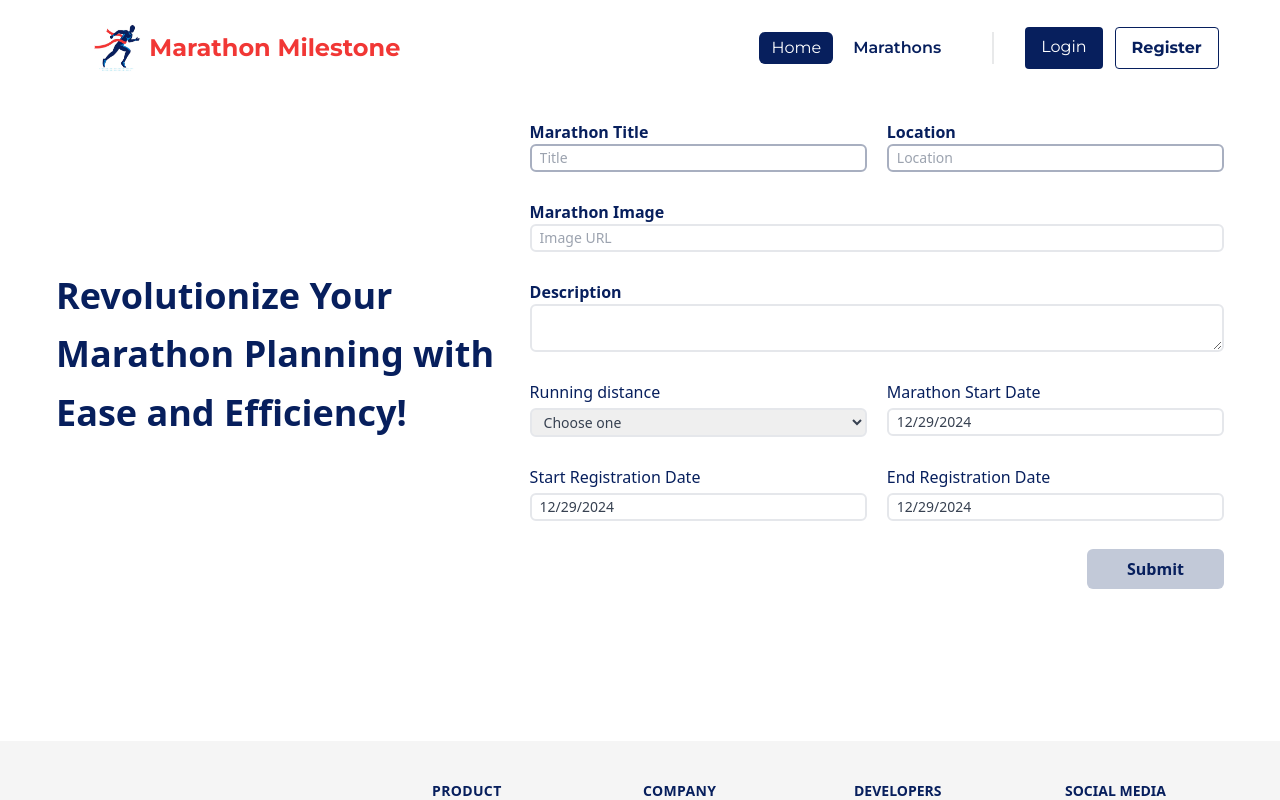
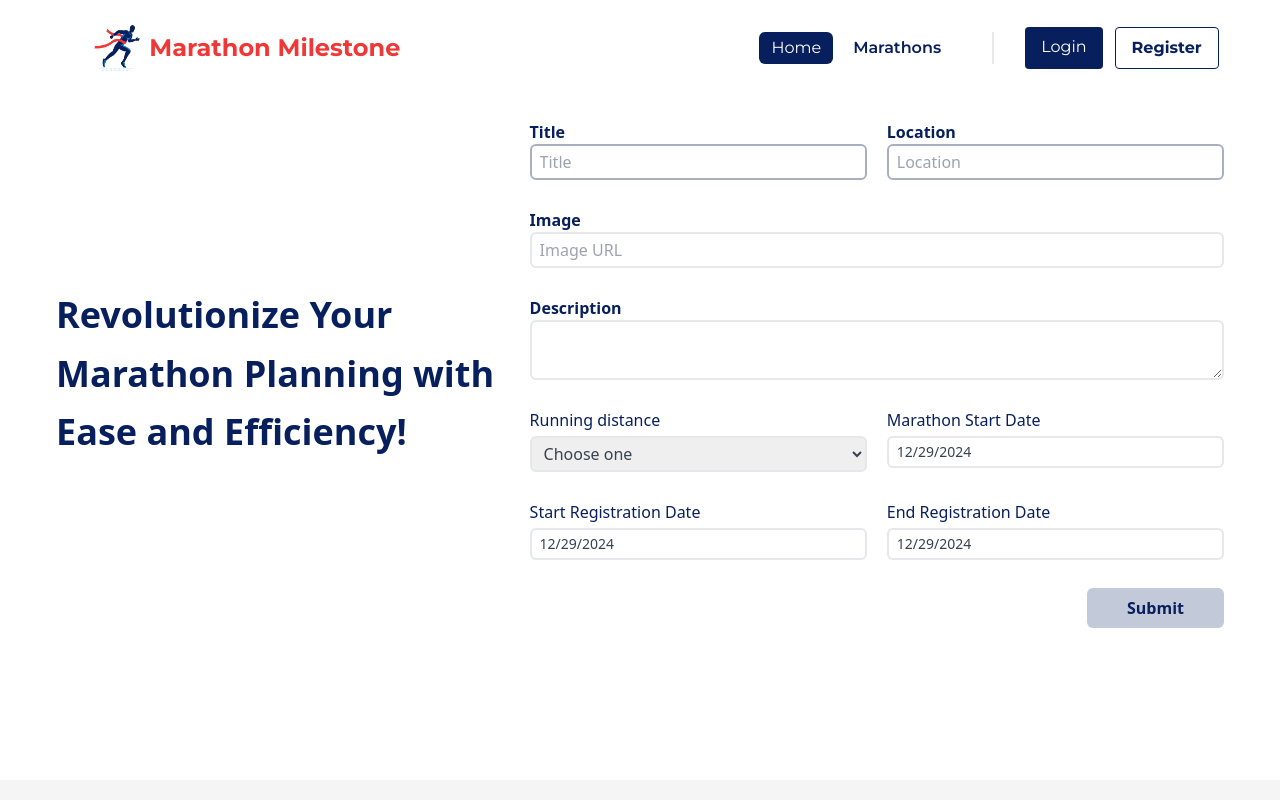
Before and after one commit to Ridoy5315/Marathon-Management-System-client, a React (Vite) app: page /add-marathon in a window 1280 px wide. Shown: the top 800 px of the page. Built offline with nearby package versions, Linux system fonts and the light colour scheme; no server answers.

Commit message:
user can successfully add marathon data now

```diff
--- /dev/null
+++ b/src/hooks/useAxiosSecure.jsx
@@ -0,0 +1,36 @@
+import React, { useEffect } from 'react';
+import PropTypes from 'prop-types';
+import { useNavigate } from 'react-router-dom';
+import useAuth from './useAuth';
+import axios from 'axios';
+
+const axiosSecure = axios.create({
+     baseURL: import.meta.env.VITE_API_URL,
+     withCredentials: true,
+})
+
+const useAxiosSecure = props => {
+     const  navigate = useNavigate()
+     const {logOutUser} = useAuth()
+     useEffect(() => {
+          axiosSecure.interceptors.response.use(
+               res => {
+                    return res
+               },
+               async error => {
+                    error.response
+                    if(error.response.status === 401 || error.response.status === 403) {
+                         logOutUser()
+                         navigate('/login')
+                    }
+               }
+          )
+     }, [logOutUser, navigate])
+     return axiosSecure
+};
+
+useAxiosSecure.propTypes = {
+
+};
+
+export default useAxiosSecure;
--- a/src/pages/Home.jsx
+++ b/src/pages/Home.jsx
@@ -6,7 +6,6 @@ import UpcomingMarathon from '../Components/UpcomingMarathon';
 import CustomerFeedback from '../Components/CustomerFeedback';
 import NextMarathon from '../Components/NextMarathon';
 import Sponsors from '../Components/Sponsors';
-import Time from './time';
 
 const Home = props => {
      return (
@@ -17,7 +16,6 @@ const Home = props => {
                <Sponsors></Sponsors>
                <NextMarathon></NextMarathon>
                <CustomerFeedback></CustomerFeedback>
-               <Time></Time>
           </div>
      );
 };
--- a/src/pages/RegistrationForm.jsx
+++ b/src/pages/RegistrationForm.jsx
@@ -5,14 +5,14 @@ import DatePicker from "react-datepicker";
 const RegistrationForm = (props) => {
      const [startDate, setStartDate] = useState(new Date());
   return (
-    <div>
-      <section className="p-6 text-gray-600">
+    <div className="w-11/12 mx-auto mt-24">
+      <section className=" text-gray-600">
         <form
           noValidate=""
           action=""
           className="container flex flex-col mx-auto space-y-12"
         >
-          <fieldset className="grid grid-cols-5 gap-4 px-8 rounded-md">
+          <fieldset className="grid grid-cols-5 gap-8 rounded-md">
             <div className="flex justify-center items-center col-span-2">
               <p className="font-semibold text-primary-color text-4xl leading-relaxed">
                 Revolutionize Your Marathon Planning with Ease and Efficiency!
--- a/src/pages/dashboardPages/AddMarathon.jsx
+++ b/src/pages/dashboardPages/AddMarathon.jsx
@@ -2,34 +2,92 @@ import React, { useState } from "react";
 import PropTypes from "prop-types";
 import DatePicker from "react-datepicker";
 import "react-datepicker/dist/react-datepicker.css";
+import useAuth from "../../hooks/useAuth";
+import useAxiosSecure from "../../hooks/useAxiosSecure";
+import toast from "react-hot-toast";
+import { useNavigate } from "react-router-dom";
 const AddMarathon = (props) => {
-  const [startDate, setStartDate] = useState(new Date());
+  const { user } = useAuth();
+  console.log(user);
+  const [marathonDate, setMarathonDate] = useState(new Date());
+  const [startRegistrationDate, setStartRegistrationDate] = useState(
+    new Date()
+  );
+  const [endRegistrationDate, setEndRegistrationDate] = useState(new Date());
+  const axiosSecure = useAxiosSecure()
+  const navigate = useNavigate();
+  // const [addMarathonDate, setAddMarathonDate] = useState(new Date());
+
+  const handleSubmit = async (e) => {
+    e.preventDefault();
+
+    const form = e.target;
+
+    const marathon_title = form.title.value;
+    const location = form.location.value;
+    const marathon_image = form.image.value;
+    const description = form.description.value;
+    const running_distance = form.distance.value;
+    const marathon_start_date = marathonDate;
+    const start_registration_date = startRegistrationDate;
+    const end_registration_date = endRegistrationDate;
+    const addMarathonDate = new Date();
+
+    const formData = {
+      marathon_title,
+      organizer: {
+        email: user?.email,
+        name: user?.displayName,
+        photo: user?.photoURL,
+      },
+      location,
+      marathon_image,
+      description,
+      running_distance,
+      marathon_start_date,
+      start_registration_date,
+      end_registration_date,
+      addMarathonDate,
+      registration_count: 0,
+    };
+
+    try{
+      await axiosSecure.post(`/add-marathon`, formData)
+      form.reset()
+      toast.success("You organized marathon competition's data has been added")
+      navigate('/my-marathon-list')
+    }catch (err) {
+      toast.error(err.message)
+    }
+  };
+
   return (
     <div>
       <section className="p-6 text-gray-600">
         <form
+          onSubmit={handleSubmit}
           noValidate=""
           action=""
           className="container flex flex-col mx-auto space-y-12"
         >
           <fieldset className="grid grid-cols-5 gap-4 px-8 rounded-md">
             <div className="flex justify-center items-center col-span-2">
-              <p className="font-semibold text-primary-color text-4xl leading-relaxed">Revolutionize Your Marathon Planning with Ease and Efficiency!</p>
-
+              <p className="font-semibold text-primary-color text-4xl leading-relaxed">
+                Revolutionize Your Marathon Planning with Ease and Efficiency!
+              </p>
             </div>
             <div className="col-span-3 space-y-7">
               {/* row one */}
               <div className="grid grid-cols-2 gap-5">
                 <div className="">
                   <label className="font-semibold text-primary-color">
-                    Marathon Title
+                    Title
                   </label>
                   <input
-                    id="firstname"
                     type="text"
                     name="title"
                     placeholder="Title"
-                    className="w-full rounded-md focus:ring px-2 py-0.5 text-sm text-gray-700 focus:ring-[#a8afc0] border-2 border-[#a8afc0]"
+                    className="w-full rounded-md focus:ring px-2 py-1 text-gray-700 focus:ring-[#a8afc0] border-2 border-[#a8afc0]"
                   />
                 </div>
                 <div className="">
@@ -37,11 +95,10 @@ const AddMarathon = (props) => {
                     Location
                   </label>
                   <input
-                    id="lastname"
                     type="text"
                     name="location"
                     placeholder="Location"
-                    className="w-full rounded-md focus:ring px-2 py-0.5 text-sm text-gray-700 focus:ring-[#a8afc0] border-2 border-[#a8afc0]"
+                    className="w-full rounded-md focus:ring px-2 py-1 text-gray-700 focus:ring-[#a8afc0] border-2 border-[#a8afc0]"
                   />
                 </div>
               </div>
@@ -49,14 +106,13 @@ const AddMarathon = (props) => {
               {/* row two */}
               <div className="col-span-full sm:col-span-3">
                 <label className="font-semibold text-primary-color">
-                  Marathon Image
+                  Image
                 </label>
                 <input
-                  id="email"
                   type="text"
                   name="image"
                   placeholder="Image URL"
-                  className="w-full rounded-md focus:ring px-2 py-0.5 text-sm text-gray-700 focus:ring-[#a8afc0] border-2 border-[#a8afc0]]"
+                  className="w-full rounded-md focus:ring px-2 py-1 text-gray-700 focus:ring-[#a8afc0] border-2 border-[#a8afc0]]"
                 />
               </div>
 
@@ -66,9 +122,8 @@ const AddMarathon = (props) => {
                   Description
                 </label>
                 <textarea
-                  className="block w-full rounded-md focus:ring px-2 py-0.5 text-sm text-gray-700 focus:ring-[#a8afc0] border-2 border-[#a8afc0]]"
+                  className="block w-full rounded-md focus:ring px-2 py-1 text-gray-700 focus:ring-[#a8afc0] border-2 border-[#a8afc0]]"
                   name="description"
-                  id="description"
                 ></textarea>
               </div>
 
@@ -80,9 +135,8 @@ const AddMarathon = (props) => {
                   </label>
                   <select
                     name="distance"
-                    id="category"
                     defaultValue="choose one"
-                    className="w-full rounded-md focus:ring px-2 py-0.5 text-sm text-gray-700 focus:ring-[#a8afc0] border-2 border-[#a8afc0]]"
+                    className="w-full rounded-md focus:ring px-2 py-1 text-gray-700 focus:ring-[#a8afc0] border-2 border-[#a8afc0]]"
                   >
                     <option value="Choose one">Choose one</option>
                     <option value="3 kilometer">3 kilometer</option>
@@ -94,12 +148,11 @@ const AddMarathon = (props) => {
                   <label className="text-primary-color">
                     Marathon Start Date
                   </label>
-
                   {/* Date Picker Input Field */}
                   <DatePicker
-                    className="w-full rounded-md focus:ring px-2 py-0.5 text-sm text-gray-700 focus:ring-[#a8afc0] border-2 border-[#a8afc0]]"
-                    selected={startDate}
-                    onChange={(date) => setStartDate(date)}
+                    className="w-full rounded-md focus:ring px-2 py-1 text-sm text-gray-700 focus:ring-[#a8afc0] border-2 border-[#a8afc0]]"
+                    selected={marathonDate}
+                    onChange={(date) => setMarathonDate(date)}
                   />
                 </div>
               </div>
@@ -113,9 +166,9 @@ const AddMarathon = (props) => {
 
                   {/* Date Picker Input Field */}
                   <DatePicker
-                    className="w-full rounded-md focus:ring px-2 py-0.5 text-sm text-gray-700 focus:ring-[#a8afc0] border-2 border-[#a8afc0]]"
-                    selected={startDate}
-                    onChange={(date) => setStartDate(date)}
+                    className="w-full rounded-md focus:ring px-2 py-1 text-sm text-gray-700 focus:ring-[#a8afc0] border-2 border-[#a8afc0]]"
+                    selected={startRegistrationDate}
+                    onChange={(date) => setStartRegistrationDate(date)}
                   />
                 </div>
                 <div className="flex flex-col gap-1">
@@ -125,9 +178,9 @@ const AddMarathon = (props) => {
 
                   {/* Date Picker Input Field */}
                   <DatePicker
-                    className="w-full rounded-md focus:ring px-2 py-0.5 text-sm text-gray-700 focus:ring-[#a8afc0] border-2 border-[#a8afc0]]"
-                    selected={startDate}
-                    onChange={(date) => setStartDate(date)}
+                    className="w-full rounded-md focus:ring px-2 py-1 text-sm text-gray-700 focus:ring-[#a8afc0] border-2 border-[#a8afc0]]"
+                    selected={endRegistrationDate}
+                    onChange={(date) => setEndRegistrationDate(date)}
                   />
                 </div>
               </div>
--- a/src/routes/Routes.jsx
+++ b/src/routes/Routes.jsx
@@ -8,6 +8,7 @@ import AddMarathon from '../pages/dashboardPages/addMarathon'
 import Marathons from '../pages/Marathons'
 import MarathonDetails from '../pages/MarathonDetails'
 import RegistrationForm from '../pages/RegistrationForm'
+import MyMarathonList from '../pages/dashboardPages/MyMarathonList'
 
 const router = createBrowserRouter([
      {
@@ -39,6 +40,10 @@ const router = createBrowserRouter([
                     element: <AddMarathon></AddMarathon>
                },
                {
+                    path: '/my-marathon-list',
+                    element: <MyMarathonList></MyMarathonList>
+               },
+               {
                     path: '/login',
                     element: <Login></Login>
                },
```
Also changed, not shown: src/pages/MarathonDetails.jsx (+34 -16 lines), src/pages/Time.jsx (deleted, +0 -46 lines).
